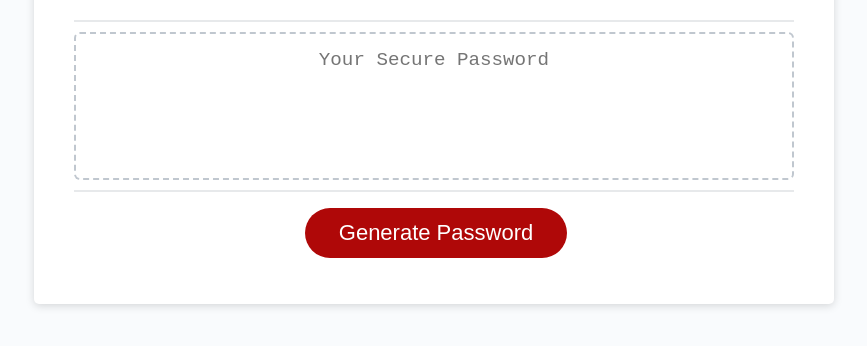
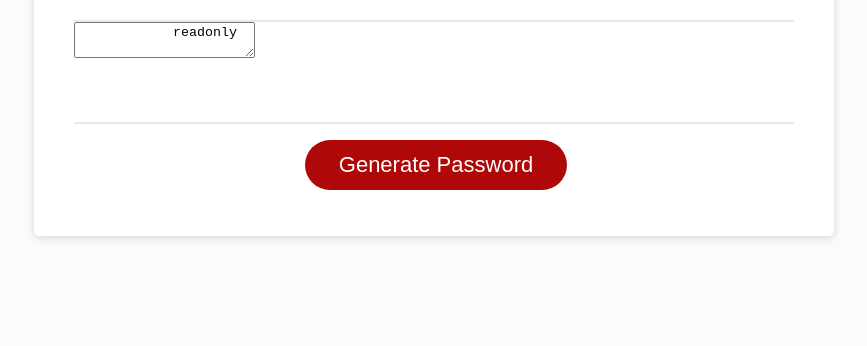
Before and after one commit to timweyel/password-generator, a plain HTML site: page index.html in a window 1280 px wide. Shown: the part 216-562 px from the top of the page, without its empty margins (206-1073 px from the left). Drawn offline with Linux system fonts and the light colour scheme.

Commit message:
fixing github pages issue

```diff
--- a/index.html
+++ b/index.html
@@ -17,12 +17,12 @@
           <h2>Generate a Password</h2>
         </div>
         <div class="card-body">
-          <textarea
+          <textarea>
             readonly
             id="password"
             placeholder="Your Secure Password"
             aria-label="Generated Password"
-          ></textarea>
+          </textarea>
         </div>
         <div class="card-footer">
           <button id="generate" class="btn">Generate Password</button>
```
